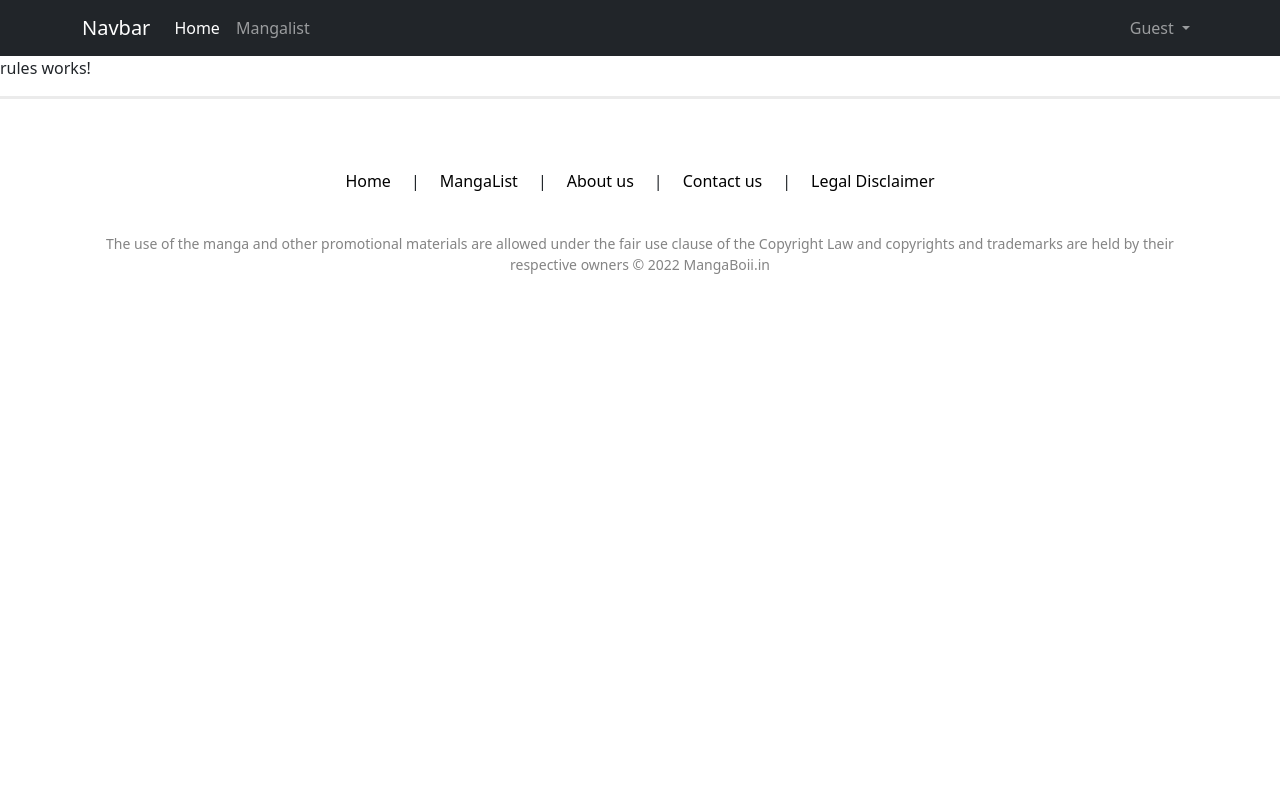
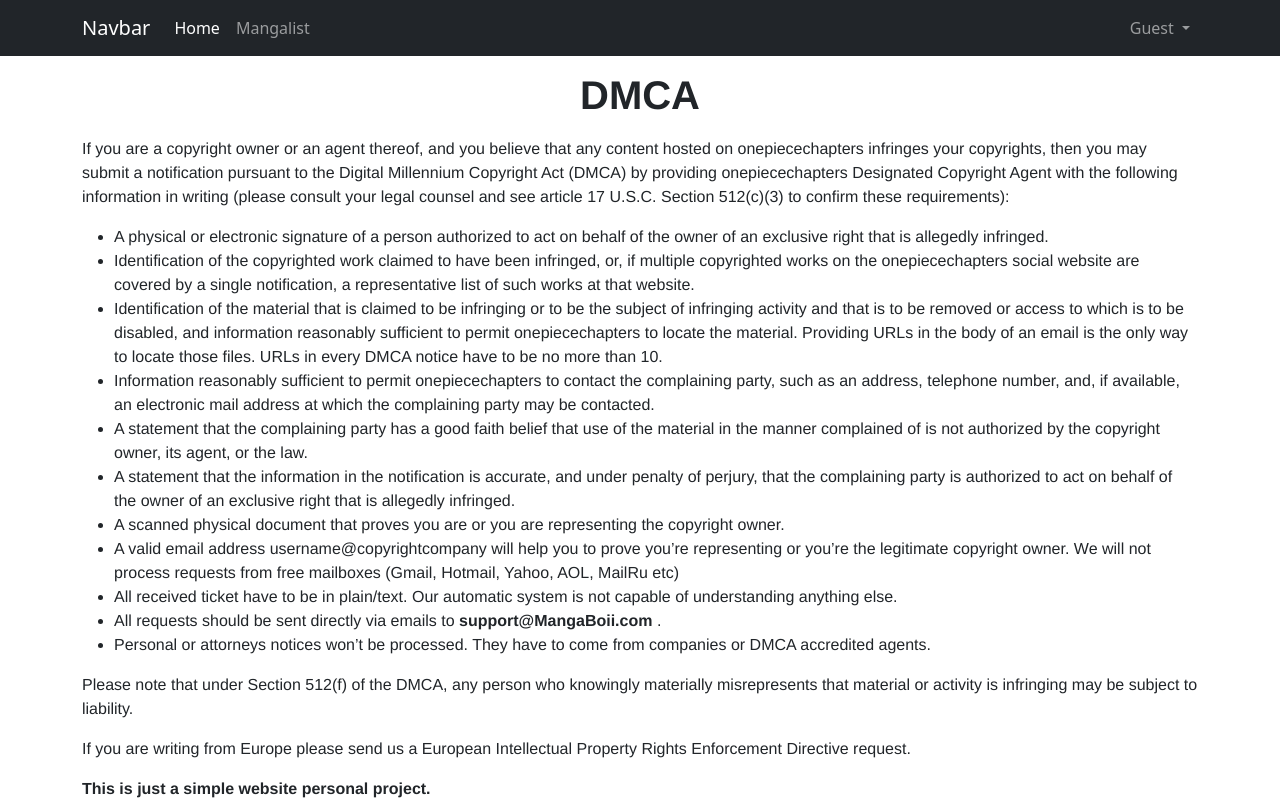
Before and after one commit to ShahbaazX786/Mangaboii, an Angular app in the folder Mangadesu/: page /rules in a window 1280 px wide. Shown: the top 800 px of the page. Built offline with nearby package versions, Linux system fonts and the light colour scheme.

Commit message:
CL-1.1.3: Added Rules(DMCA) page.

```diff
--- a/Mangadesu/src/app/components/rules/rules.component.css
+++ b/Mangadesu/src/app/components/rules/rules.component.css
@@ -0,0 +1,14 @@
+h2{
+  font-family: helvetica, sans-serif;
+  font-size: 40px;
+  font-weight: bold;
+  text-align: center;
+  align-items: center;
+  padding-top: 15px;
+  padding-bottom: 10px;
+}
+
+p, li{
+  font-family: helvetica, sans-serif;
+  font-size: 16px;
+}
--- a/Mangadesu/src/app/components/rules/rules.component.html
+++ b/Mangadesu/src/app/components/rules/rules.component.html
@@ -1 +1,40 @@
-<p>rules works!</p>
+<div class="container">
+  <div class="content">
+    <h2>DMCA</h2>
+    <div class="text">
+      <p>If you are a copyright owner or an agent thereof, and you believe that any content hosted on onepiecechapters infringes
+      your copyrights, then you may submit a notification pursuant to the Digital Millennium Copyright Act (DMCA) by providing
+      onepiecechapters Designated Copyright Agent with the following information in writing (please consult your legal counsel
+      and see article 17 U.S.C. Section 512(c)(3) to confirm these requirements):</p>
+      <ul>
+        <li>A physical or electronic signature of a person authorized to act on behalf of the owner of an exclusive right that is
+        allegedly infringed.</li>
+        <li>Identification of the copyrighted work claimed to have been infringed, or, if multiple copyrighted works on the
+        onepiecechapters social website are covered by a single notification, a representative list of such works at that
+        website.</li>
+        <li>Identification of the material that is claimed to be infringing or to be the subject of infringing activity and that is
+        to be removed or access to which is to be disabled, and information reasonably sufficient to permit onepiecechapters to
+        locate the material. Providing URLs in the body of an email is the only way to locate those files. URLs in every DMCA
+        notice have to be no more than 10.</li>
+        <li>Information reasonably sufficient to permit onepiecechapters to contact the complaining party, such as an address,
+        telephone number, and, if available, an electronic mail address at which the complaining party may be contacted.</li>
+        <li>A statement that the complaining party has a good faith belief that use of the material in the manner complained of is
+        not authorized by the copyright owner, its agent, or the law.</li>
+        <li>A statement that the information in the notification is accurate, and under penalty of perjury, that the complaining
+        party is authorized to act on behalf of the owner of an exclusive right that is allegedly infringed.</li>
+        <li>A scanned physical document that proves you are or you are representing the copyright owner.</li>
+        <li>A valid email address username@copyrightcompany will help you to prove you’re representing or you’re the legitimate
+        copyright owner. We will not process requests from free mailboxes (Gmail, Hotmail, Yahoo, AOL, MailRu etc)</li>
+        <li>All received ticket have to be in plain/text. Our automatic system is not capable of understanding anything else.</li>
+        <li>All requests should be sent directly via emails to <strong>support@MangaBoii.com</strong>  .</li>
+        <li>Personal or attorneys notices won’t be processed. They have to come from companies or DMCA accredited agents.</li>
+      </ul>
+      <p>Please note that under Section 512(f) of the DMCA, any person who knowingly materially misrepresents that material or
+      activity is infringing may be subject to liability.</p>
+      <p>If you are writing from Europe please send us a European Intellectual Property Rights Enforcement Directive request.</p>
+      <p><strong>This is just a simple website personal project.</strong></p>
+    </div>
+  </div>
+</div>
+
+<!-- This page is referenced from onepiecechapters.comk -->
```
